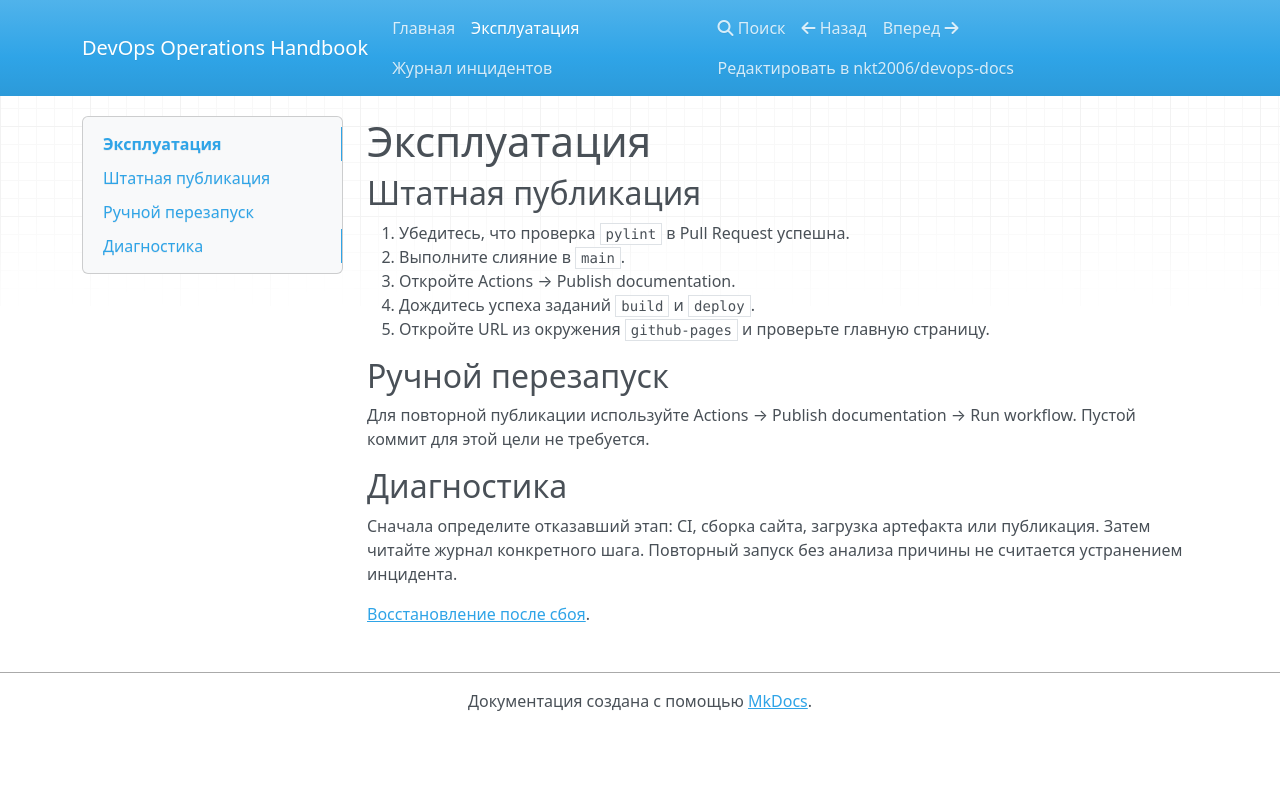
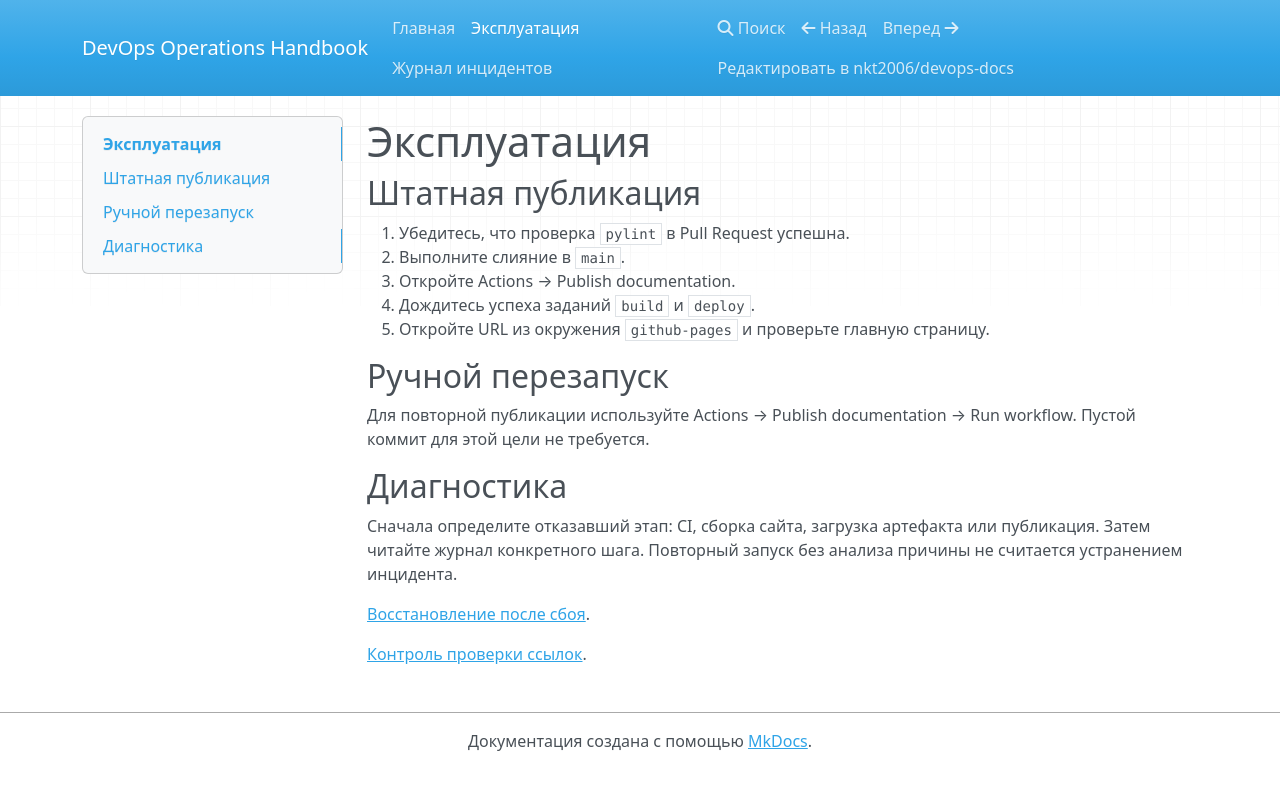
Before and after one commit to nkt2006/devops-docs, an MkDocs documentation site: the page built from docs/runbook.md, in a window 1280 px wide. Shown: the top 790 px of the page. Built offline with MkDocs 1.6.1, drawn with Linux system fonts in a browser that asks for light colours; nearby versions of some CDN libraries.

Commit message:
test: demonstrate broken link detection in PR

```diff
--- a/docs/runbook.md
+++ b/docs/runbook.md
@@ -19,3 +19,5 @@
 Затем читайте журнал конкретного шага. Повторный запуск без анализа причины не считается устранением инцидента.
 
 [Восстановление после сбоя](incidents.md).
+
+[Контроль проверки ссылок](missing-page.md).
```
